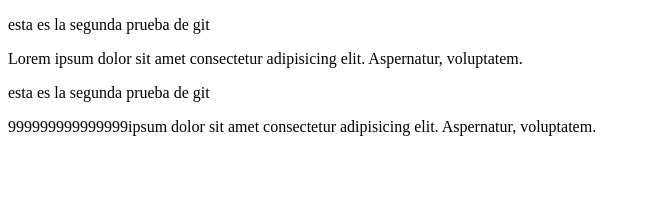
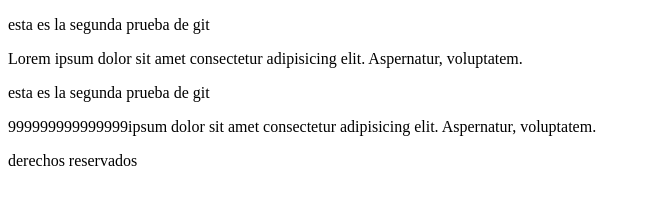
Before and after one commit to oacentu/repositorio, a plain HTML site: page index.html in a window 1280 px wide. Shown: the whole page, without its empty margins (0-646 px from the left). Drawn offline with Linux system fonts and the light colour scheme.

Commit message:
cambio desde 2

```diff
--- a/index.html
+++ b/index.html
@@ -11,5 +11,8 @@
     <p>Lorem ipsum dolor sit amet consectetur adipisicing elit. Aspernatur, voluptatem.</p>
     <p>esta es la segunda prueba de git</p>
     <p>999999999999999ipsum dolor sit amet consectetur adipisicing elit. Aspernatur, voluptatem.</p>
+    <footer>
+        derechos reservados
+    </footer>
 </body>
 </html>
```
